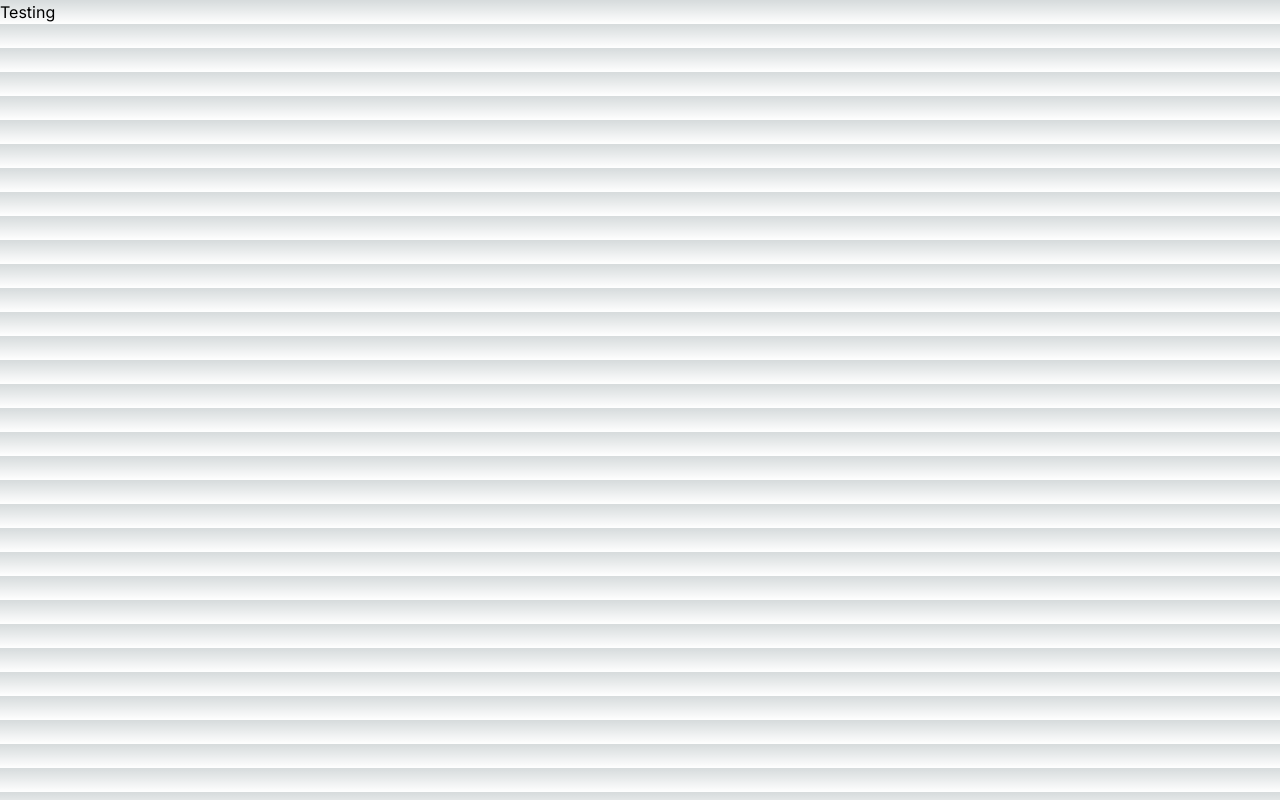
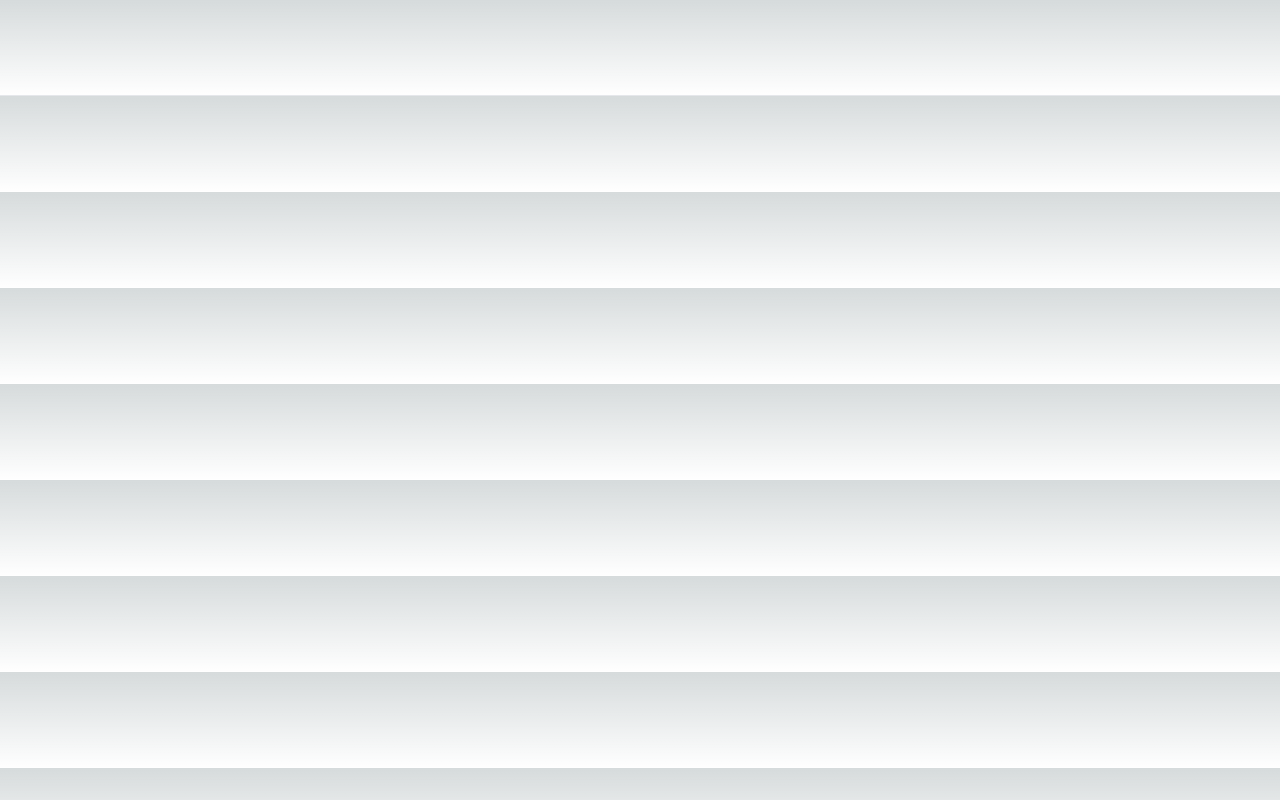
Before and after one commit to Roshniy-37/QuiBlo-next, a Next.js app: page / in a window 1280 px wide. Built offline with nearby package versions, Linux system fonts and the light colour scheme.

Commit message:
Created Home-Header section

```diff
--- a/app/page.tsx
+++ b/app/page.tsx
@@ -1,7 +1,12 @@
+import HomeHeader from "@/components/HomeHeader";
 import Image from "next/image";
 
 export default function Home() {
   return (
-    <h1>Testing</h1>
+    <main>
+      <section className="h-24 border-b">
+      <HomeHeader/>
+      </section>
+    </main>
   );
 }
--- /dev/null
+++ b/components/HomeHeader.tsx
@@ -0,0 +1,10 @@
+import React from 'react'
+
+function HomeHeader() {
+  return (
+    <div>
+    </div>
+  )
+}
+
+export default HomeHeader
```
